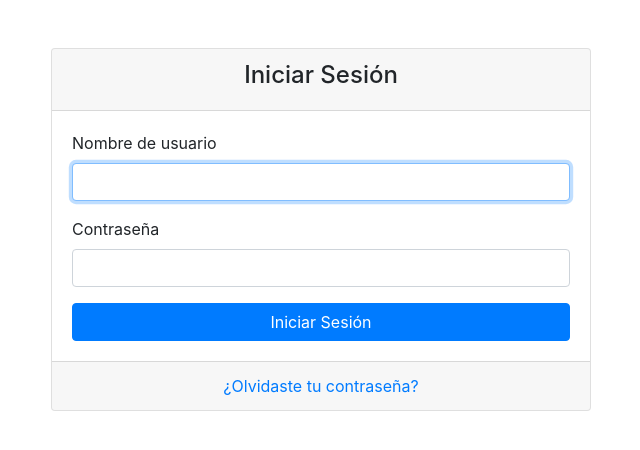
After one commit to francofx/MeCEC_project, a Django app: page /accounts/login/ in a window 1280 px wide. The commit adds this page. Shown: the top 450 px of the page, without its empty margins (319-959 px from the left). Run offline with Django 5.2, Linux system fonts and the light colour scheme; some libraries are stand-ins or nearby versions.

Commit message:
login require y user admin

```diff
--- a/mecec_project/mecec_project/settings.py
+++ b/mecec_project/mecec_project/settings.py
@@ -124,3 +124,5 @@ STATICFILES_DIRS = [BASE_DIR / "static"]
 # https://docs.djangoproject.com/en/5.1/ref/settings/#default-auto-field
 
 DEFAULT_AUTO_FIELD = 'django.db.models.BigAutoField'
+
+LOGIN_URL = '/accounts/login/'
--- a/mecec_project/mecec_project/urls.py
+++ b/mecec_project/mecec_project/urls.py
@@ -1,8 +1,16 @@
 from django.contrib import admin
 from django.urls import path, include
+from django.contrib.auth import views as auth_views
 
 urlpatterns = [
     path('admin/', admin.site.urls),
     path('', include('registro.urls')),
+    path('accounts/login/', auth_views.LoginView.as_view(), name='login'),
+    path('accounts/logout/', auth_views.LogoutView.as_view(), name='logout'),
+    path('accounts/password_reset/', auth_views.PasswordResetView.as_view(), name='password_reset'),
+    path('accounts/password_reset/done/', auth_views.PasswordResetDoneView.as_view(), name='password_reset_done'),
+    path('accounts/reset/<uidb64>/<token>/', auth_views.PasswordResetConfirmView.as_view(), name='password_reset_confirm'),
+    path('accounts/reset/done/', auth_views.PasswordResetCompleteView.as_view(), name='password_reset_complete'),
+
     # Otras rutas...
 ]
--- a/mecec_project/registro/templates/home.html
+++ b/mecec_project/registro/templates/home.html
@@ -12,7 +12,7 @@
         <div class="text-center mt-5">
             <img src="{% static 'mecec.png' %}" alt="MeCEC Logo" class="img-fluid">
             <h1>MeCEC</h1>
-            <p class="lead">La MeCEC tiene por finalidad la asistencia espiritual cristiana evangélica de los internos...</p>
+            <p class="lead">La MeCEC tiene por finalidad la asistencia espiritual cristiana evangélica de los internos por medio de la evangelización y propagación de las sagradas escrituras, colaborando con el servicio penitenciario en la pacificación de la vida carcelaria y la reinserción social de las personas privadas de su libertad. comprometiéndose a respetar y someter su labor a las reglamentaciones del servicio penitenciario.</p>
             <a href="{% url 'registro:formulario' %}" class="btn btn-primary">Cargar Formulario</a>
         </div>
     </div>
--- /dev/null
+++ b/mecec_project/registro/templates/registration/login.html
@@ -0,0 +1,46 @@
+<!-- registration/login.html -->
+<!DOCTYPE html>
+<html lang="es">
+<head>
+    <meta charset="UTF-8">
+    <meta name="viewport" content="width=device-width, initial-scale=1.0">
+    <title>Iniciar Sesión</title>
+    <link href="https://stackpath.bootstrapcdn.com/bootstrap/4.5.2/css/bootstrap.min.css" rel="stylesheet">
+</head>
+<body>
+    <div class="container mt-5">
+        <div class="row justify-content-center">
+            <div class="col-md-6">
+                <div class="card">
+                    <div class="card-header text-center">
+                        <h4>Iniciar Sesión</h4>
+                    </div>
+                    <div class="card-body">
+                        <form method="post">
+                            {% csrf_token %}
+                            <div class="form-group">
+                                <label for="username">Nombre de usuario</label>
+                                <input type="text" name="username" id="username" class="form-control" required autofocus>
+                            </div>
+                            <div class="form-group">
+                                <label for="password">Contraseña</label>
+                                <input type="password" name="password" id="password" class="form-control" required>
+                            </div>
+                            {% if form.non_field_errors %}
+                                <div class="alert alert-danger">
+                                    {{ form.non_field_errors }}
+                                </div>
+                            {% endif %}
+                            <button type="submit" class="btn btn-primary btn-block">Iniciar Sesión</button>
+                        </form>
+                    </div>
+                    <div class="card-footer text-center">
+                        <a href="{% url 'password_reset' %}">¿Olvidaste tu contraseña?</a>
+                    </div>
+
+                </div>
+            </div>
+        </div>
+    </div>
+</body>
+</html>
--- a/mecec_project/registro/views.py
+++ b/mecec_project/registro/views.py
@@ -1,5 +1,6 @@
 from django.shortcuts import render, redirect
 from .forms import RegistroForm, Registro
+from django.contrib.auth.decorators import login_required
 
 def home(request):
     return render(request, 'home.html')
@@ -16,6 +17,7 @@ def formulario(request):
         form = RegistroForm()
     return render(request, 'formulario.html', {'form': form})
 
+@login_required
 def listado_registros(request):
     query = request.GET.get('q')
     if query:
```
Also changed, not shown: mecec_project/registro/templates/listado.html (+3 -5 lines), mecec_project/registro/templates/registration/access_denied.html (added, +21 -0 lines), mecec_project/db.sqlite3.
